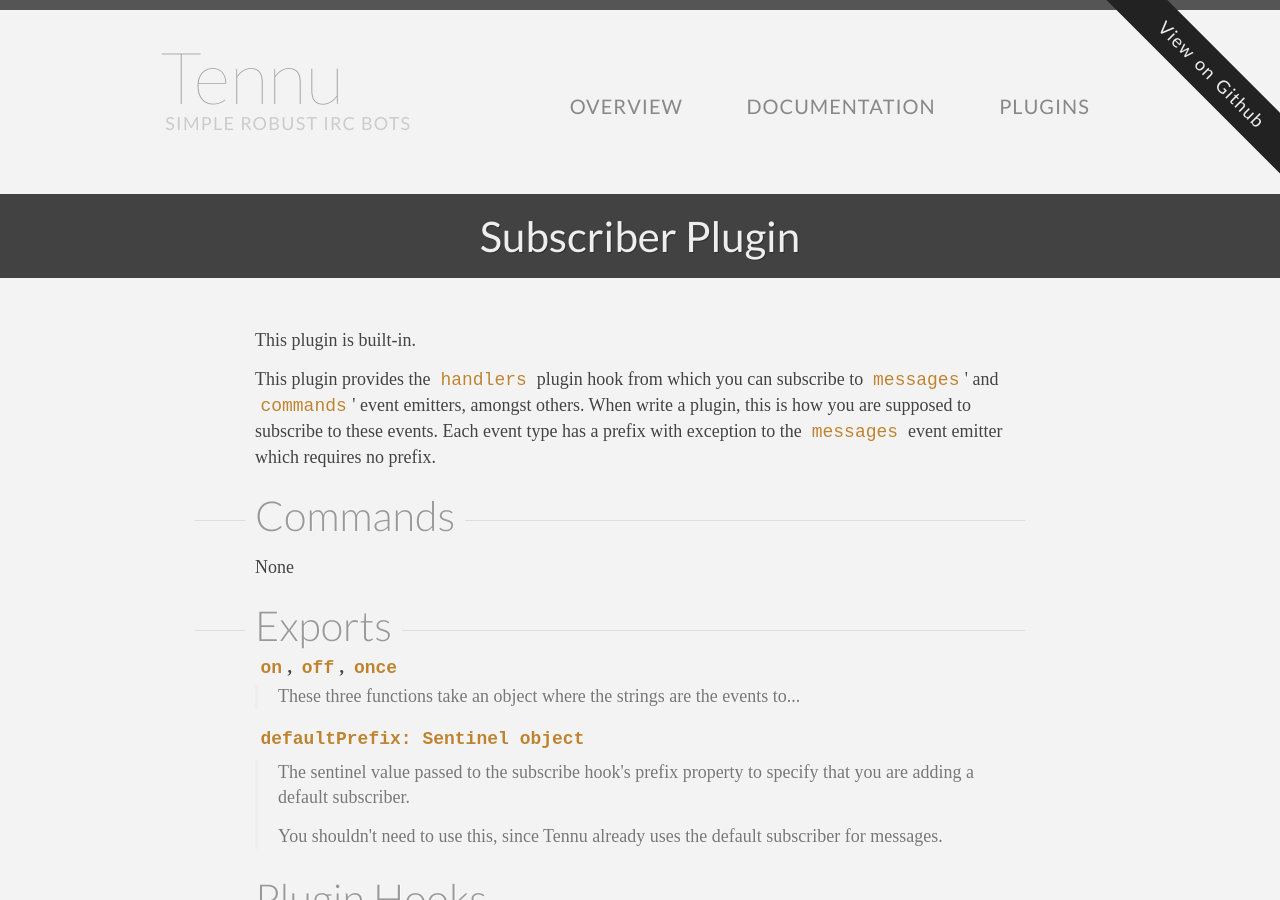
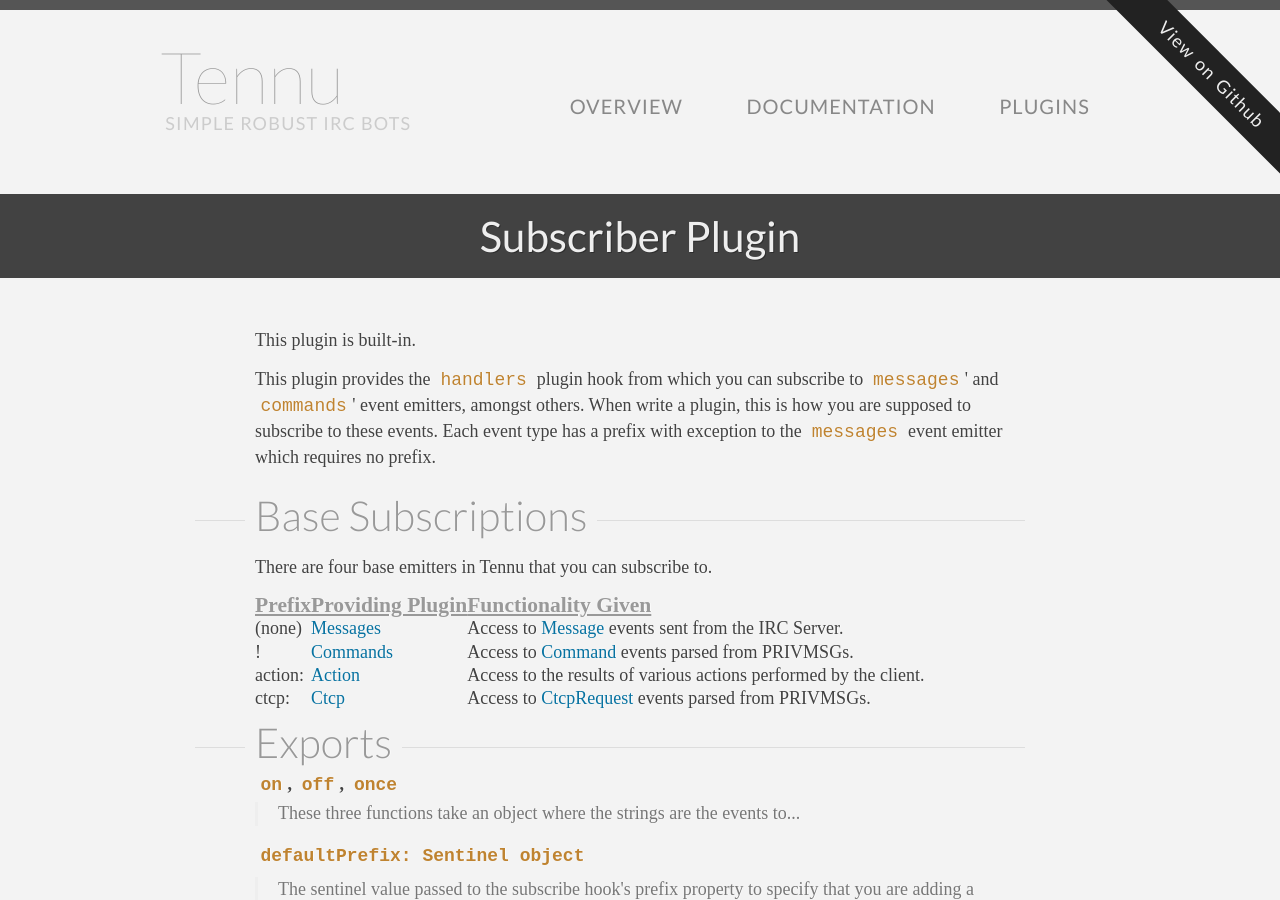
Before and after one commit to Tennu/tennu.github.io, a Jekyll site: the page built from plugins/subscriber.html, in a window 1280 px wide and 900 px high. Built offline with Jekyll 4.4.1, drawn with Linux system fonts in a browser that asks for light colours; some web fonts are replaced.

Commit message:
Documentation updates for v4.2

```diff
--- a/plugins/ctcp.html
+++ b/plugins/ctcp.html
@@ -24,7 +24,7 @@
 
     // Technically not needed, since Tennu provides
     // these before it even tries to load your plugins.
-    requires: ["subscriber", "ctcp"]
+    requires: ["subscriber", "messages", "ctcp"]
 };
 
 module.exports = FingerCtcpPlugin;
--- a/plugins/subscriber.html
+++ b/plugins/subscriber.html
@@ -9,9 +9,37 @@
 
 <!-- TODO(Havvy): Discussion about space delimited names, example usage. -->
 
-<h2>Commands</h2>
+<h2>Base Subscriptions</h2>
 
-<p class="none">None</p>
+<p>There are four base emitters in Tennu that you can subscribe to.</p>
+
+<table>
+    <tr>
+        <th>Prefix</th>
+        <th>Providing Plugin</th>
+        <th>Functionality Given</th>
+    </tr>
+    <tr>
+        <td>(none)</td>
+        <td><a href="messages">Messages</a></td>
+        <td>Access to <a href="/documentation/api/message-properties">Message</a> events sent from the IRC Server.</td>
+    </tr>
+    <tr>
+        <td>!</td>
+        <td><a href="commands">Commands</a></td>
+        <td>Access to <a href="/documentation/api/command-properties">Command</a> events parsed from PRIVMSGs.</td>
+    </tr>
+    <tr>
+        <td>action:</td>
+        <td><a href="action">Action</a></td>
+        <td>Access to the results of various actions performed by the client.</td>
+    </tr>
+    <tr>
+        <td>ctcp:</td>
+        <td><a href="ctcp">Ctcp</a></td>
+        <td>Access to <a href="/documentation/api/ctcp-request">CtcpRequest</a> events parsed from PRIVMSGs.</td>
+    </tr>
+</table>
 
 <h2>Exports</h2>
 
```
Also changed, not shown: documentation/api/configuration.html (+10 -10 lines), documentation/api/response.html (+6 -3 lines), documentation/changelog.html (+13 -0 lines), plugins/action.md (+5 -2 lines), plugins/commands.html (+26 -9 lines).
